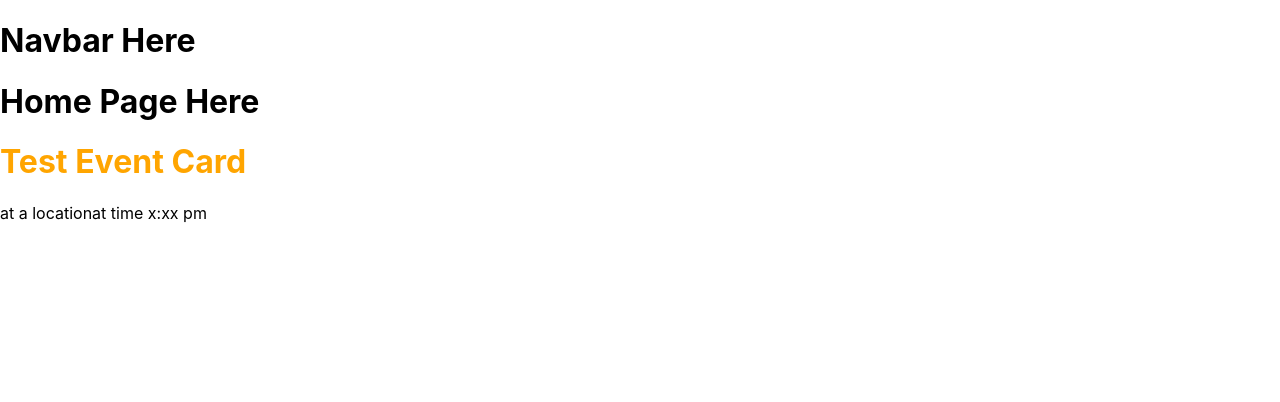
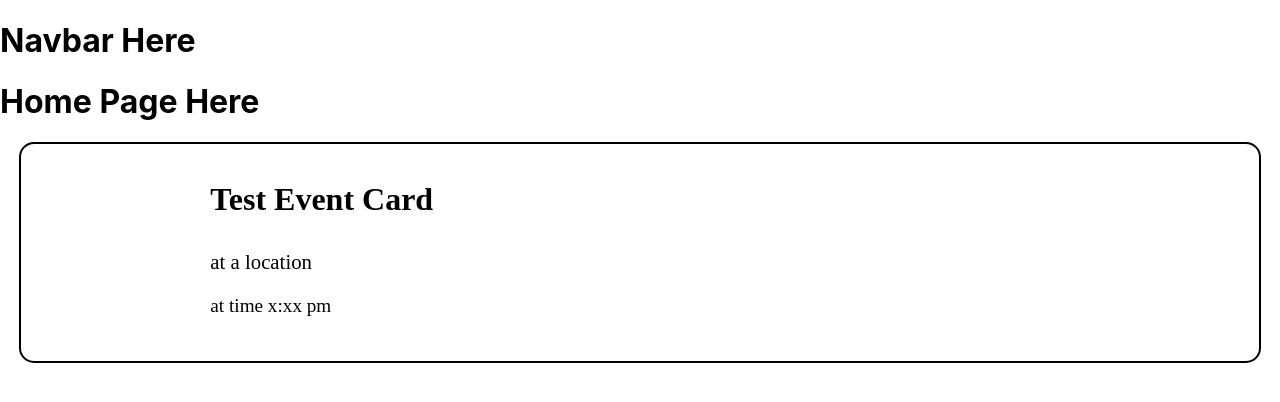
Before and after one commit to eli-front/JBS-Access, a Next.js app: page / in a window 1280 px wide. Shown: the top 402 px of the page. Built offline with nearby package versions, Linux system fonts and the light colour scheme.

Commit message:
about to implement location marker

```diff
--- a/components/Card.js
+++ b/components/Card.js
@@ -3,9 +3,12 @@ import styles from "../styles/Card.module.css";
 export default function Card({ name, location, time }) {
   return (
     <>
-      <h1 className={styles.name}>{name}</h1>
-      {location}
-      {time}
+      <p className={styles.button}>
+        <p id={styles.name}>{name}</p>
+        <p id={styles.location}>{location}</p>
+        <p id={styles.time}>{time}</p>
+        <img src=""></img>
+      </p>
     </>
   );
 }
--- a/styles/Card.module.css
+++ b/styles/Card.module.css
@@ -1,3 +1,56 @@
+
 .name {
-  color: orange;
+    color: orange;
 }
+
+.button:hover {
+   color: rgb(0, 0, 0);
+   border-color: rgb(0, 0, 0);
+   background-color: rgb(248, 248, 248);
+}
+
+
+
+.button {
+   float:center;
+   padding: 5px;
+   background-color: rgb(255, 255, 255);
+   color: rgb(0, 0, 0);
+   border: solid 2px rgb(0, 0, 0);
+   border-radius: 15px;
+   /*display:inline for horizontal buttons*/
+   display:block;
+   margin: auto;
+   width:97%;
+
+}
+
+.image {
+
+
+}
+
+#name {
+text-align: left;
+font-size: 200%;
+margin-left:15%;
+font-weight: bold;
+font-family:"cardo",serif;
+}
+
+#location {
+text-align: left;
+margin-left:15%;
+font-family:"cardo",serif;
+font-size:130%;
+
+
+
+}
+
+#time{
+text-align: left;
+font-family:"cardo",serif;
+margin-left:15%;
+font-size:120%;
+}
```
